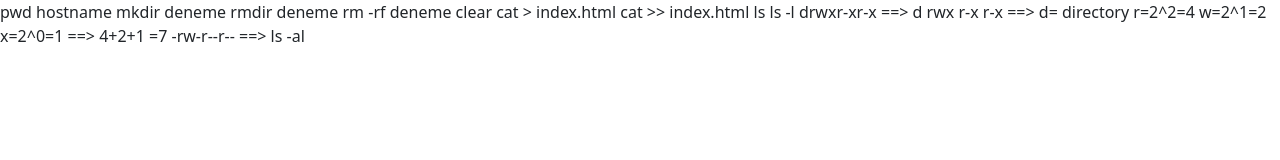
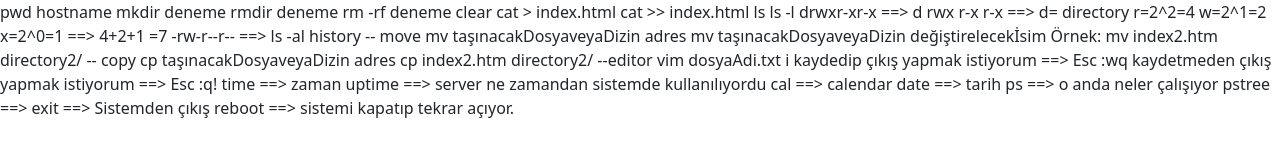
Before and after one commit to hamitmizrak/Ecodation_FullStack7_Frontend, a plain HTML site: page Blog/_6_Linux_Git/Linux_Git.html in a window 1280 px wide. Drawn offline with nearby package versions, Linux system fonts and the light colour scheme.

Commit message:
Linux base codes

```diff
--- a/Blog/_6_Linux_Git/Linux_Git.html
+++ b/Blog/_6_Linux_Git/Linux_Git.html
@@ -32,6 +32,35 @@ drwxr-xr-x ==> d rwx r-x r-x   ==> d= directory  r=2^2=4  w=2^1=2   x=2^0=1  ==>
 
 ls -al
 
+history
+
+-- move
+mv taşınacakDosyaveyaDizin adres
+mv taşınacakDosyaveyaDizin değiştirelecekİsim
+Örnek:  mv index2.htm directory2/
+
+
+-- copy
+cp taşınacakDosyaveyaDizin adres
+cp index2.htm directory2/
+
+--editor
+vim dosyaAdi.txt
+i
+kaydedip çıkış yapmak istiyorum    ==> Esc :wq
+kaydetmeden çıkış yapmak istiyorum ==> Esc :q!
+
+time ==> zaman
+uptime ==> server ne zamandan sistemde kullanılıyordu
+cal  ==> calendar
+date ==> tarih
+ps ==> o anda neler çalışıyor
+pstree ==>
+
+exit  ==> Sistemden çıkış
+reboot ==> sistemi kapatıp tekrar açıyor.
+
+
   <!-- Bootstrap JavaScript Libraries -->
   <script src="https://cdn.jsdelivr.net/npm/@popperjs/core@2.11.6/dist/umd/popper.min.js"
     integrity="sha384-oBqDVmMz9ATKxIep9tiCxS/Z9fNfEXiDAYTujMAeBAsjFuCZSmKbSSUnQlmh/jp3" crossorigin="anonymous">
```
